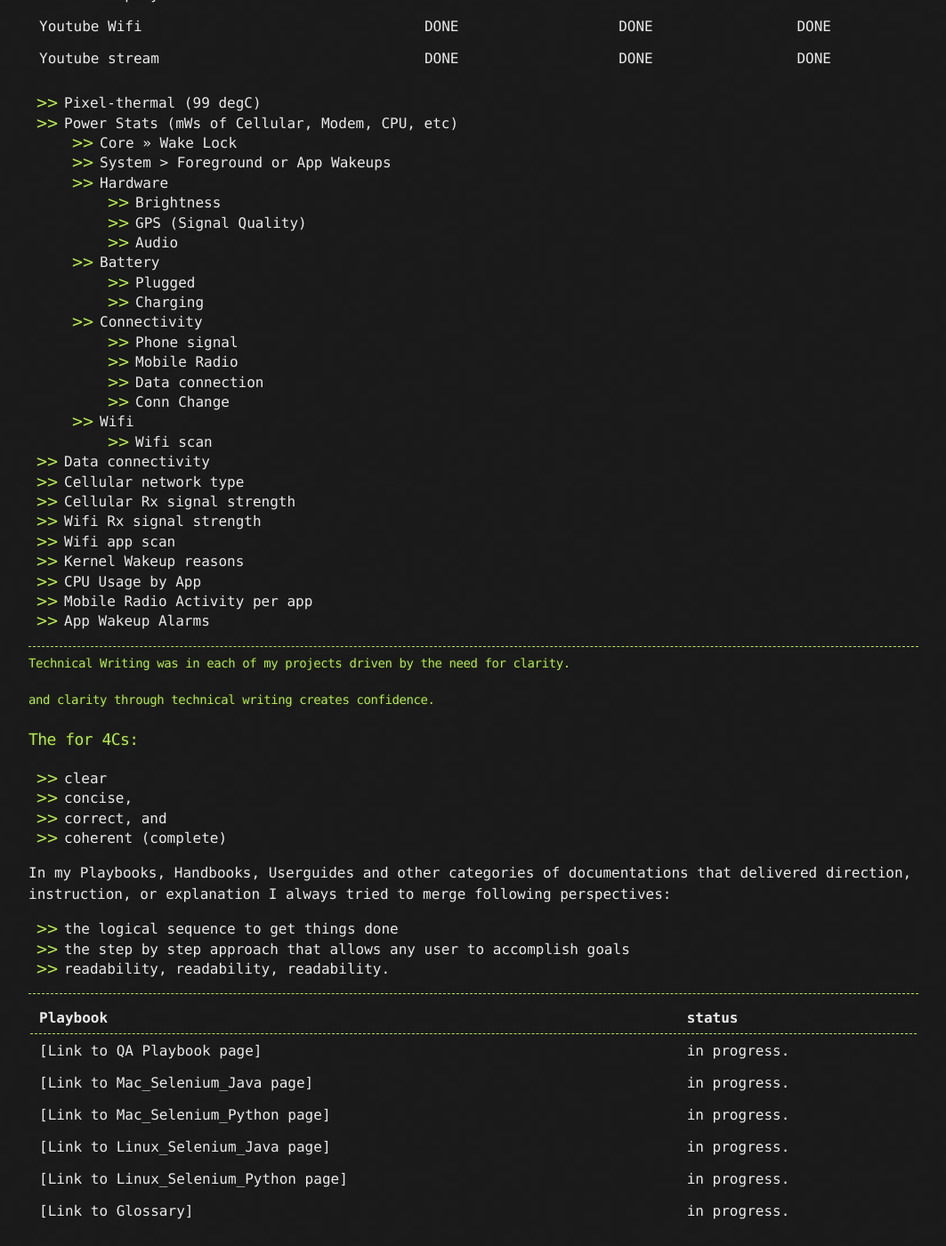
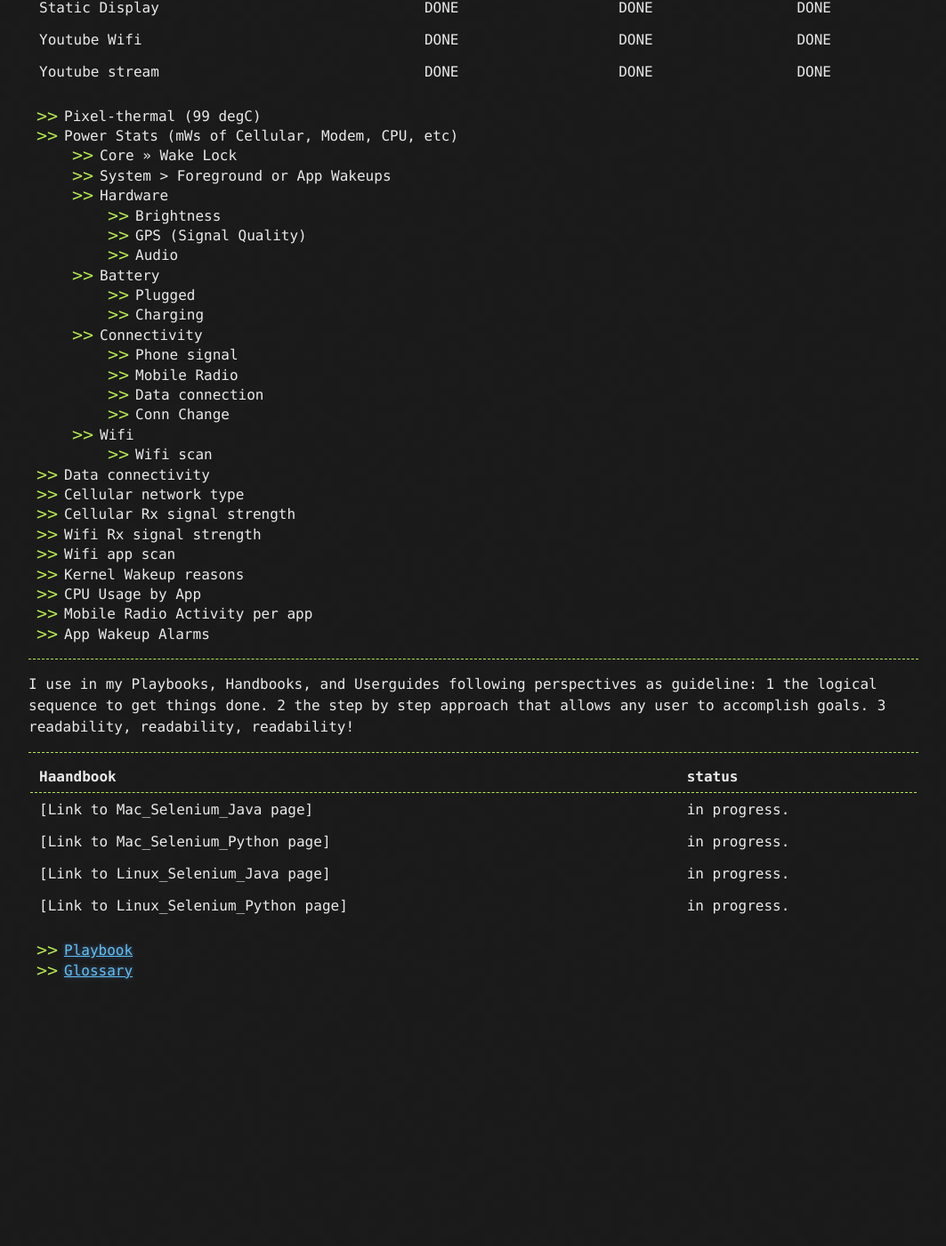
Before and after one commit to sciustechnologia/sciustechnologia.github.io, a Jekyll site: the page built from index.md, in a window 1280 px wide and 1400 px high, scrolled down 2115 px. Shown: the whole window at 89% size, without its empty margins (108-1171 px from the left). Built offline with Jekyll 4.4.1, drawn with Linux system fonts in a browser that asks for light colours; after the commit the page ends 3237 px from its top, so only the background shows below that; some of the changed text lies outside the part shown.

Commit message:
Update index.md

```diff
--- a/index.md
+++ b/index.md
@@ -5,14 +5,13 @@ description: QA testing and technical writing
 ---
 Over 10 years in the software quality assurance industry,
 I gained experience in testing and documenting.
-My process of sharing and conveying instructions, and suggestions logically and technically
-was heavily based on the goal creating confidence.
 
 ### Projects I was involved testing:
 
 ## 1 Google Assistent (e2e) testing
 
-| Feature        | Regression <br>(Alo, Chirp, OEM) | Triage | Comparison<br>(deepDives) | Dogfood |
+
+| Feature        | Regression<br>(Alo, Chirp, OEM) | Triage | Comparison<br>(deepDives) | Dogfood |
 |:-------------|:---------------------------------|:------|:--------------------------|:------|
 | Actions(Date Questions)           | DONE                             | DONE  | DONE                      | DONE  |
 | My Day(DaylyBrief)                | DONE                             | DONE  | DONE                      | DONE  |
@@ -100,29 +100,19 @@ was heavily based on the goal creating confidence.
 
 ***
 
-#### Technical Writing was in each of my projects driven by the need for clarity.
-#### and clarity through technical writing creates confidence.
-
-### The for 4Cs:
-- clear
-- concise,
-- correct, and
-- coherent (complete)
-
-In my Playbooks, Handbooks, Userguides and
-other categories of documentations that
-delivered direction, instruction, or explanation I always tried to merge following perspectives:
-- the logical sequence to get things done
-- the step by step approach that allows any user to accomplish goals
-- readability, readability, readability.
+I use in my Playbooks, Handbooks, and Userguides following perspectives as guideline:
+1 the logical sequence to get things done.
+2 the step by step approach that allows any user to accomplish goals.
+3 readability, readability, readability!
 
 ***
 
-| Playbook                             | status                |
+| Haandbook                             | status                |
 |:-------------------------------------|:----------------------|
-| [Link to QA Playbook page]           | in progress.          |
 | [Link to Mac_Selenium_Java page]     | in progress. |
 | [Link to Mac_Selenium_Python page]   | in progress. |
 | [Link to Linux_Selenium_Java page]   | in progress.|
 | [Link to Linux_Selenium_Python page] | in progress. |
-| [Link to Glossary]                   | in progress. |
+
+* <a href="https://knowledgebase4testers.github.io/" target="_blank" rel="noopener noreferrer">Playbook</a>
+* <a href="https://trumpfheller.github.io/" target="_blank" rel="noopener noreferrer">Glossary</a>
```
Also changed, not shown: other parts of index.md (+3 -2 lines).
